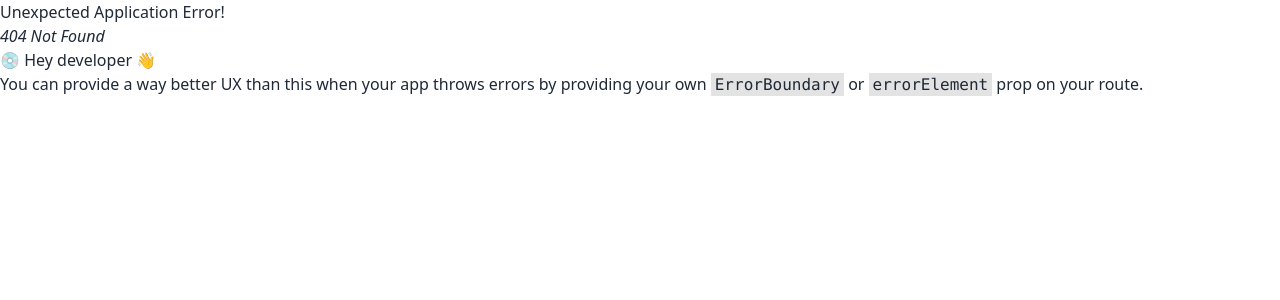
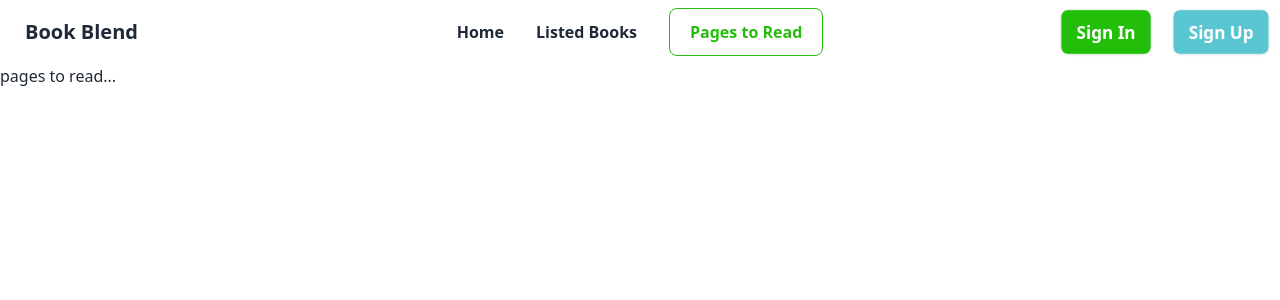
Before and after one commit to emonmahmud1/book-blend, a React (Vite) app: page /pagestoread in a window 1280 px wide. Before the commit this address had no page. Shown: the top 300 px of the page. Built offline with nearby package versions, Linux system fonts and the light colour scheme.

Commit message:
navbar added to root page

```diff
--- a/src/Pages/Root/Root.jsx
+++ b/src/Pages/Root/Root.jsx
@@ -1,8 +1,10 @@
 import { Outlet } from "react-router-dom";
+import NavBar from './../../components/NavBar/NavBar';
 const Root = () => {
     return (
         <div>
-            <h2>root....</h2>
+
+            <NavBar></NavBar>
             <Outlet></Outlet>
         </div>
     );
--- a/src/components/NavBar/NavBar.jsx
+++ b/src/components/NavBar/NavBar.jsx
@@ -1,9 +1,80 @@
-
+import { NavLink } from "react-router-dom";
 const NavBar = () => {
     return (
-        <div>
-
-        </div>
+        <div className="navbar bg-base-100">
+  <div className="navbar-start">
+    <div className="dropdown">
+      <div tabIndex={0} role="button" className="btn btn-ghost lg:hidden">
+        <svg xmlns="http://www.w3.org/2000/svg" className="h-5 w-5" fill="none" viewBox="0 0 24 24" stroke="currentColor"><path strokeLinecap="round" strokeLinejoin="round" strokeWidth="2" d="M4 6h16M4 12h8m-8 6h16" /></svg>
+      </div>
+      <ul tabIndex={0} className="menu menu-sm dropdown-content mt-3 z-[1] p-2 shadow bg-base-100 rounded-box w-52">
+      <li>
+        <NavLink to="/"
+         className={({ isActive }) =>
+         isActive
+           ? " border border-[#23BE0A] text-[#23BE0A] px-5 py-3 rounded-lg font-semibold text-lg"
+           : " font-semibold text-lg "
+       }
+        >Home</NavLink>
+      </li>
+      <li>
+        <NavLink to="/listedboot"
+        className={({ isActive }) =>
+        isActive
+        ? " border border-[#23BE0A] text-[#23BE0A] px-5 py-3 rounded-lg font-semibold text-lg"
+        : " font-semibold text-lg "
+      }
+        >Listed Books</NavLink>
+      </li>
+      <li>
+        <NavLink to="/pagestoread"
+        className={({ isActive }) =>
+        isActive
+        ? " border border-[#23BE0A] text-[#23BE0A] px-5 py-3 rounded-lg font-semibold text-lg"
+        : " font-semibold text-lg "
+      }
+        >Pages to Read</NavLink>
+      </li>
+      </ul>
+    </div>
+    <a className="btn btn-ghost text-xl">Book Blend</a>
+  </div>
+  <div className="navbar-center hidden lg:flex">
+    <ul className=" menu-horizontal px-1 gap-8">
+      <li>
+        <NavLink to="/"
+         className={({ isActive }) =>
+         isActive
+           ? " border border-[#23BE0A] text-[#23BE0A] px-5 py-3 rounded-lg font-semibold"
+           : " font-semibold "
+       }
+        >Home</NavLink>
+      </li>
+      <li>
+        <NavLink to="/listedboot"
+        className={({ isActive }) =>
+        isActive
+        ? " border border-[#23BE0A] text-[#23BE0A] px-5 py-3 rounded-lg font-semibold"
+        : " font-semibold "
+      }
+        >Listed Books</NavLink>
+      </li>
+      <li>
+        <NavLink to="/pagestoread"
+        className={({ isActive }) =>
+        isActive
+        ? " border border-[#23BE0A] text-[#23BE0A] px-5 py-3 rounded-lg font-semibold"
+        : " font-semibold "
+      }
+        >Pages to Read</NavLink>
+      </li>
+    </ul>
+  </div>
+  <div className="navbar-end gap-4 lg:flex hidden">
+    <a className="btn bg-[#23BE0A] text-white text-lg font-semibold">Sign In</a>
+    <a className="btn bg-[#59C6D2] text-white text-lg font-semibold">Sign Up</a>
+  </div>
+</div>
     );
 };
 
```
Also changed, not shown: src/main.jsx (+8 -0 lines), public/images/bannerimg.png (added).
